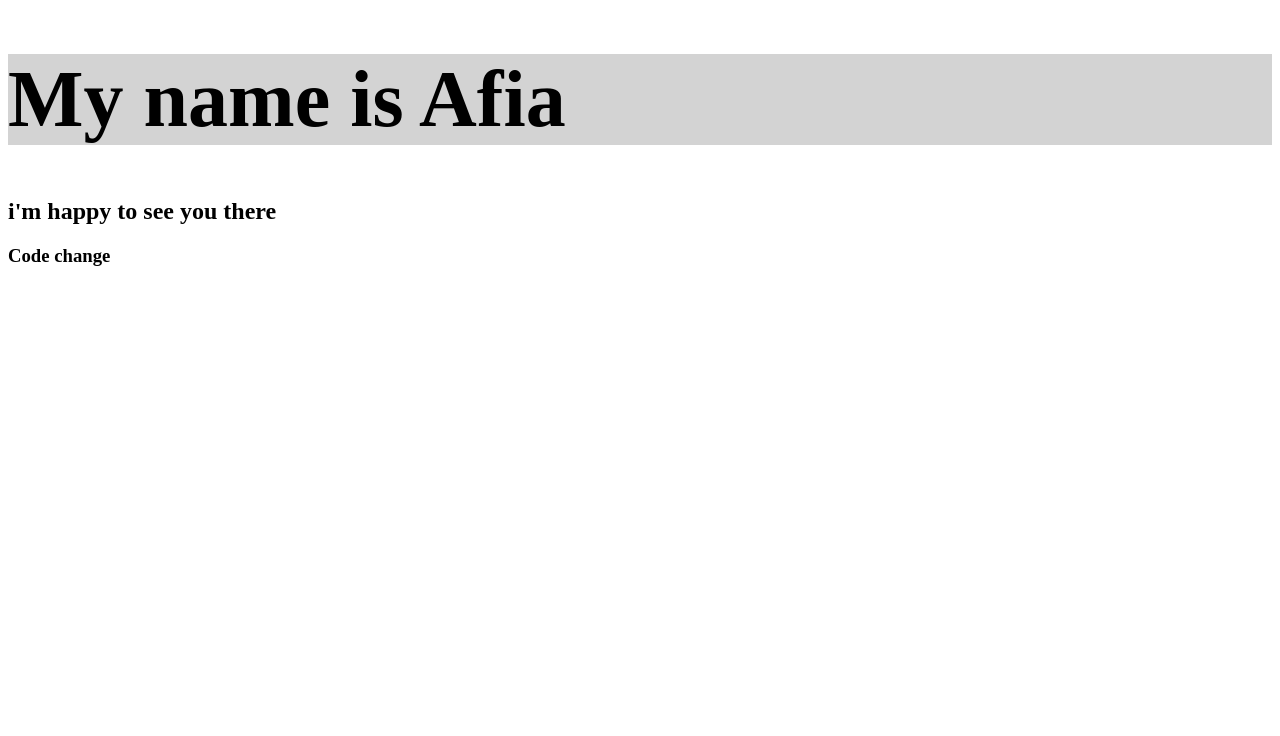
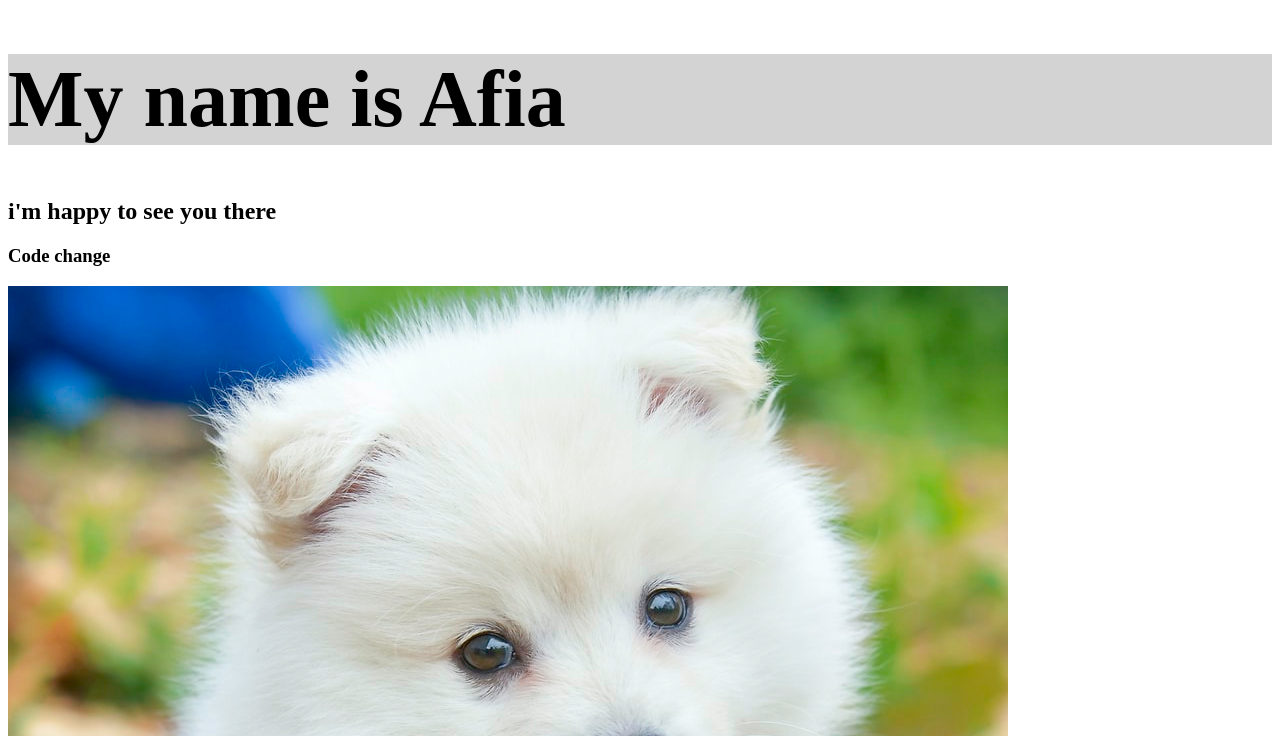
Before and after one commit to SanjidaAkterAfia0307/my-second-repo, a plain HTML site: page index.html in a window 1280 px wide. Shown: the top 736 px of the page. Drawn offline with Linux system fonts and the light colour scheme.

Commit message:
photo added

```diff
--- a/index.html
+++ b/index.html
@@ -11,5 +11,6 @@
     <h1>My name is Afia</h1>
     <h2>i'm happy to see you there</h2>
     <h3>Code change</h3>
+    <img src="animal.jpg" alt="animal">
 </body>
 </html>
```
Also changed, not shown: animal.jpg (added).
